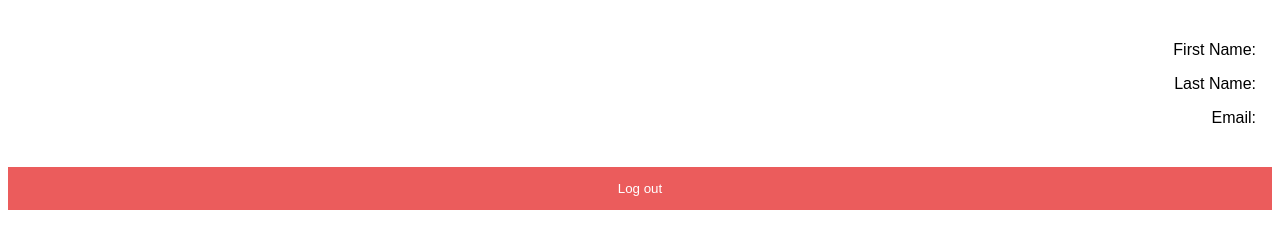
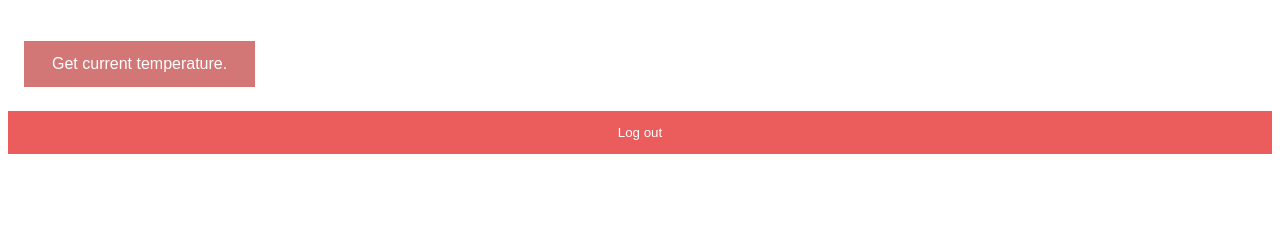
Before and after one commit to Salmasrj/webserver, a website: page public/dashboard.html in a window 1280 px wide. Shown: the part 103-352 px from the top of the page. Drawn offline with Linux system fonts and the light colour scheme.

Commit message:
6.2. Fetching Data from OpenWeather

```diff
--- a/app.js
+++ b/app.js
@@ -24,7 +24,7 @@ app.get('/dashboard', function(req,res){
     return;
   }
   else{
-    res.sendFile(__dirname + '/public/login.html');
+    res.redirect('/login.html');
     return;
   }
 })
--- /dev/null
+++ b/public/dashboard-page-scripts/updateCurrentWeatherInformation.js
@@ -0,0 +1,26 @@
+async function updateCurrentWeatherInformation() {
+    const apiKey = "76cb01ad9a2578a192f7863c7ec385fd";
+    const city = "Berlin";
+    const url = `https://api.openweathermap.org/geo/1.0/direct?q=${city}&limit=1&appid=${apiKey}`;
+
+    // Fetch the coordinates
+    const response = await fetch(url);
+    if (!response.ok) {
+        throw new Error(`HTTP error! status: ${response.status}`);
+    }
+    const data = await response.json();
+    const lon = data[0].lon;
+    const lat = data[0].lat;
+
+    // Fetch the weather information
+    const weatherUrl = `https://api.openweathermap.org/data/2.5/weather?units=metric&lat=${lat}&lon=${lon}&appid=${apiKey}`;
+    const weatherResponse = await fetch(weatherUrl);
+    if (!weatherResponse.ok) {
+        throw new Error(`HTTP error! status: ${weatherResponse.status}`);
+    }
+    const weatherData = await weatherResponse.json();
+    const temperature = weatherData.main.temp;
+
+    const temperatureElement = document.getElementById('temperature');
+    temperatureElement.textContent = `The current temperature in ${city} is ${temperature}°C`;
+}
--- a/public/dashboard.html
+++ b/public/dashboard.html
@@ -4,17 +4,16 @@
         <title>My Dashboard</title>
         <meta name="viewport" content="width=device-width, initial-scale=1" charset="utf-8">
         <link href="styles.css"  rel="stylesheet">
-        <script src="" defer></script>
+        <script src="/dashboard-page-scripts/updateCurrentWeatherInformation.js" defer></script>
     </head>
     <body>
         <h1><span id="username"></span>'s Dashboard</h1>
         <div class="imgcontainer-left">
-            <img src="images/user1.jpg" alt="Avatar" class="avatar"><span id="username"></span>
+            <img src="" alt="Avatar" class="avatar"><span id="username"></span>
         </div>
-        <div class="container-right">
-            <p>First Name: <span id="first-name"></span></p>
-            <p>Last Name: <span id="last-name"></span></p>
-            <p>Email: <span id="email"></span></p>
+        <div class="container">
+            <p id="temperature"></p>
+            <button id="weather-button" type="button" class="btn psw" onclick="updateCurrentWeatherInformation()">Get current temperature.</button>
         </div>
         <div>
             <input type="submit" onclick="" value="Log out">
```
